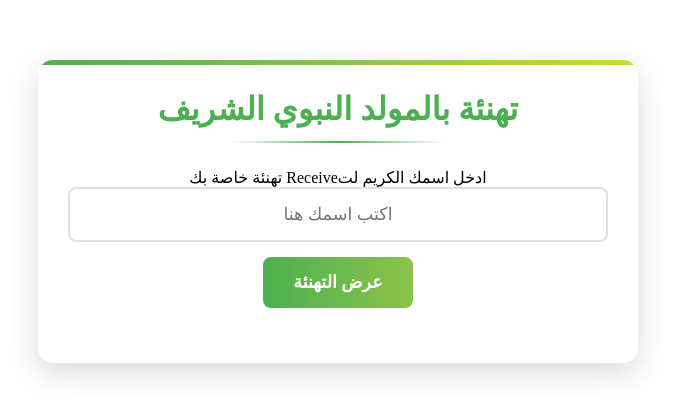
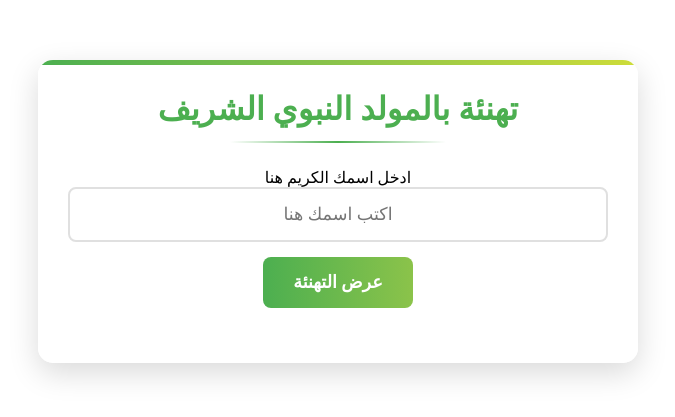
Before and after one commit to Nasr3abkarino/-, a plain HTML site: page index.html in a window 1280 px wide. Shown: the part 189-606 px from the top of the page, without its empty margins (302-977 px from the left). Drawn offline with Linux system fonts and the light colour scheme; a web font is replaced by a local one.

Commit message:
Update index.html

```diff
--- a/index.html
+++ b/index.html
@@ -163,7 +163,7 @@
         <h1>تهنئة بالمولد النبوي الشريف</h1>
 
         <div class="input-section" id="inputSection">
-            <p>ادخل اسمك الكريم لتReceive تهنئة خاصة بك</p>
+            <p>ادخل اسمك الكريم هنا </p>
             <input type="text" id="nameInput" placeholder="اكتب اسمك هنا">
             <button onclick="showGreeting()">عرض التهنئة</button>
         </div>
```
